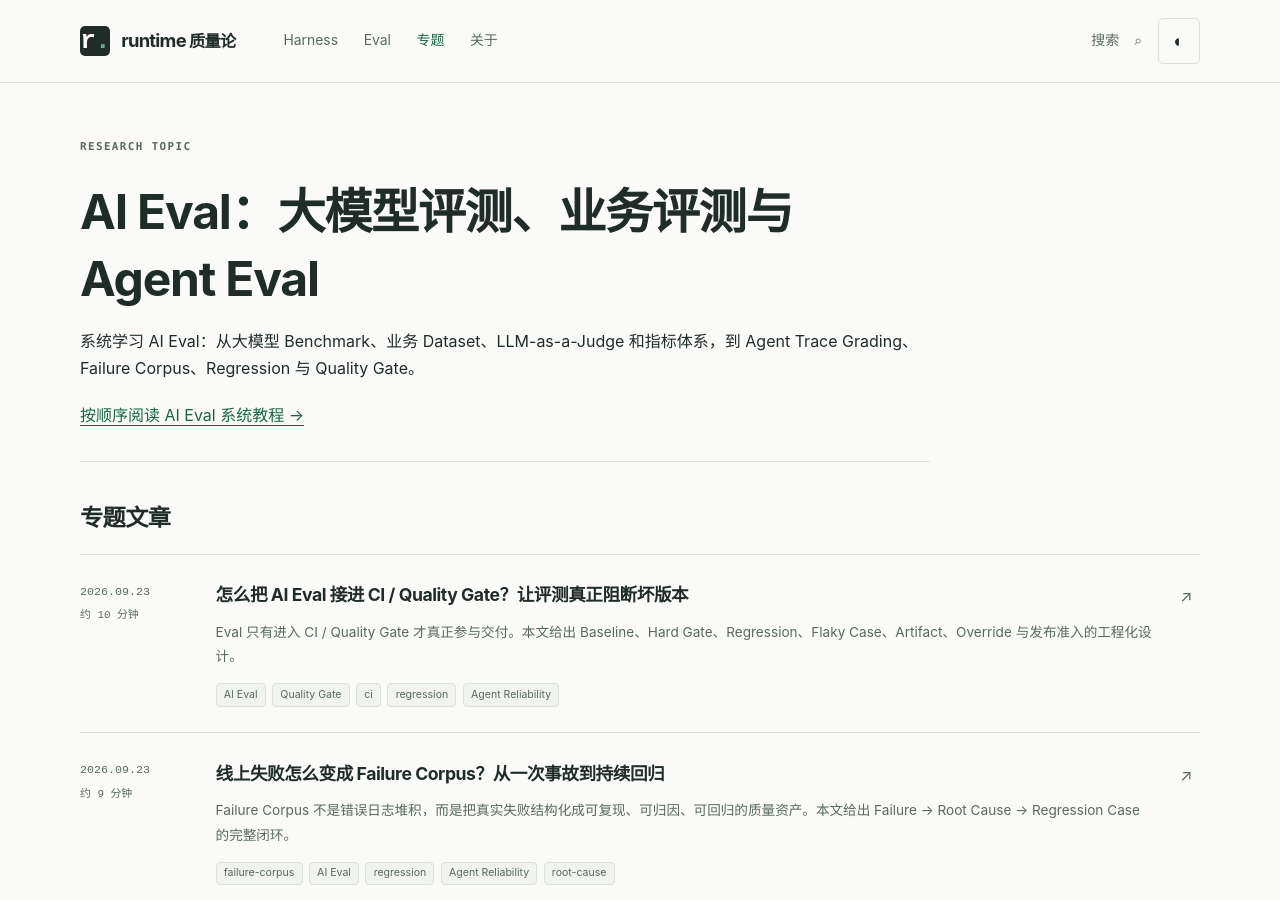
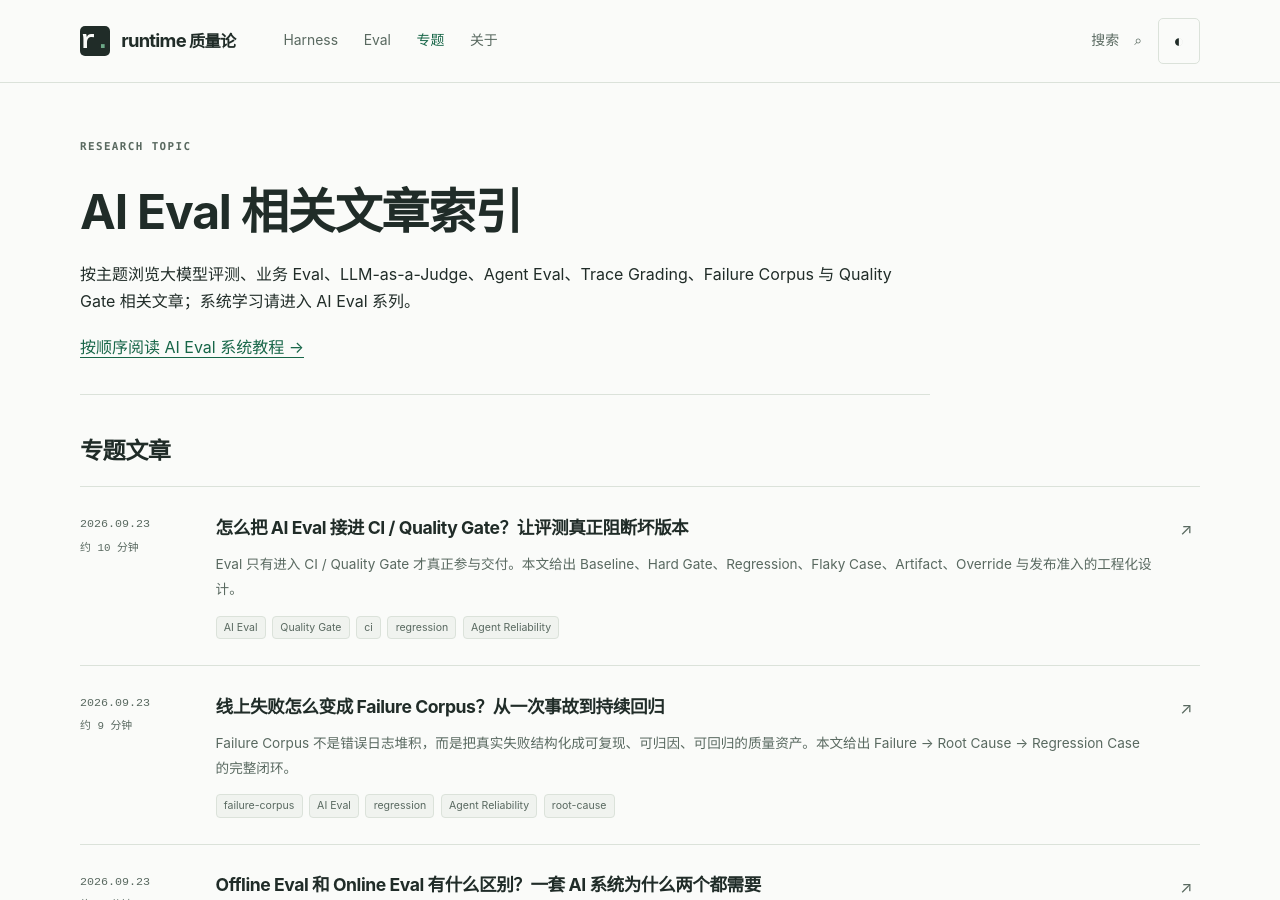
Before and after one commit to hugfeature/hugfeature.github.io, a Jekyll site: the page built from topics/ai-eval.html, in a window 1280 px wide and 900 px high. Built offline with Jekyll 4.4.1, drawn with Linux system fonts in a browser that asks for light colours.

Commit message:
seo: separate AI Eval topic from tutorial intent

```diff
--- a/topics/ai-eval.html
+++ b/topics/ai-eval.html
@@ -1,7 +1,7 @@
 ---
 layout: topic
-title: AI Eval：大模型评测、业务评测与 Agent Eval
-description: 系统学习 AI Eval：从大模型 Benchmark、业务 Dataset、LLM-as-a-Judge 和指标体系，到 Agent Trace Grading、Failure Corpus、Regression 与 Quality Gate。
+title: AI Eval 相关文章索引
+description: 按主题浏览大模型评测、业务 Eval、LLM-as-a-Judge、Agent Eval、Trace Grading、Failure Corpus 与 Quality Gate 相关文章；系统学习请进入 AI Eval 系列。
 topic: ai-eval
 permalink: /topics/ai-eval/
 ---
```
